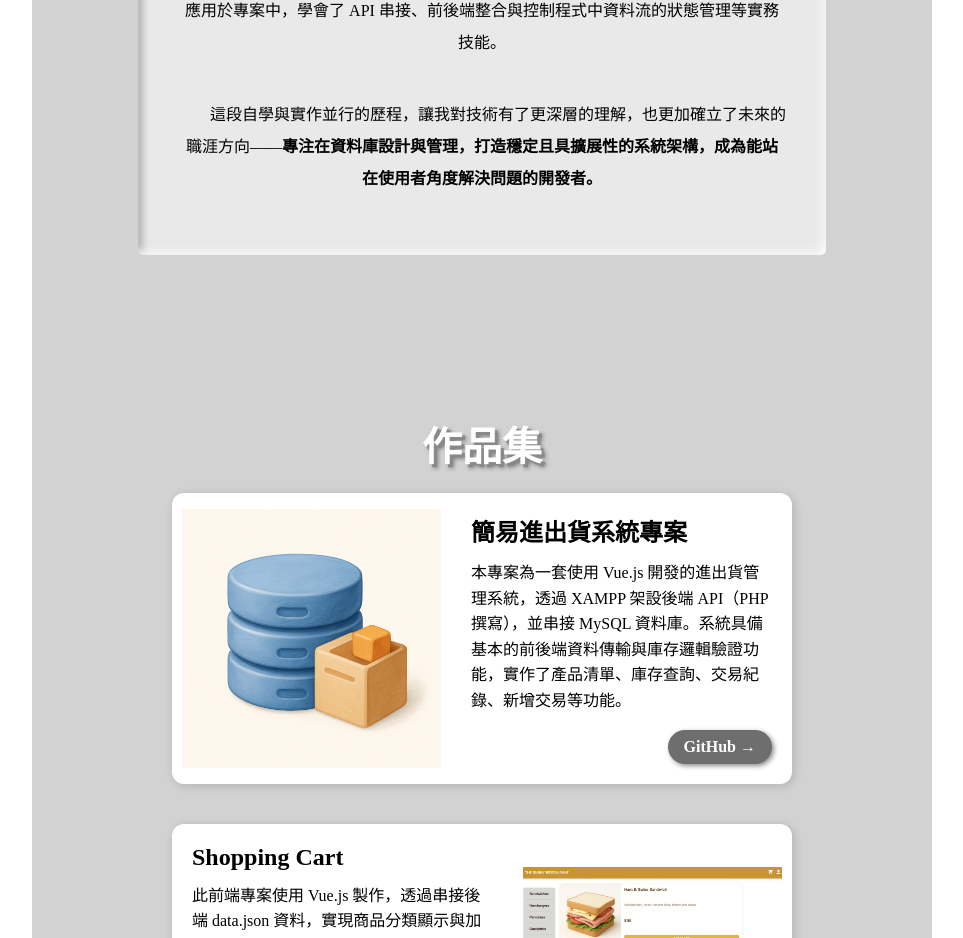
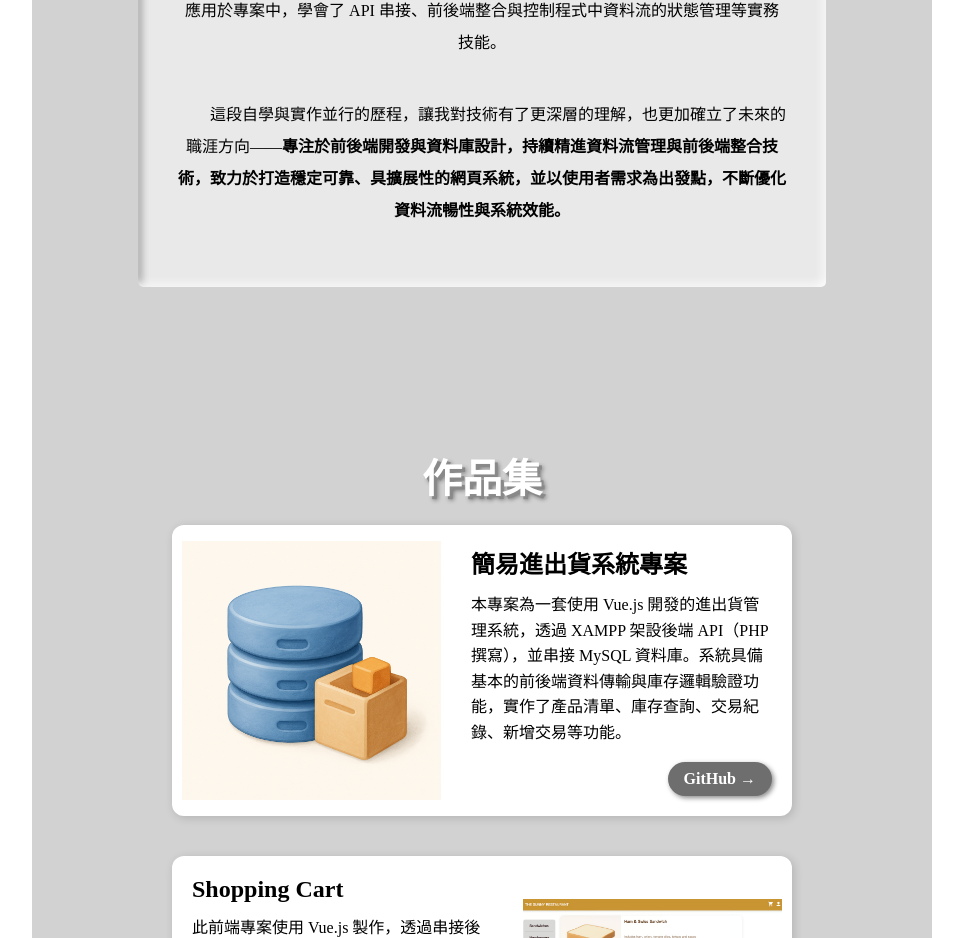
Before and after one commit to GRACE0211/my-portfolio, a Vue app: page / in a window 1280 px wide. Shown: the part 2559-3497 px from the top of the page, without its empty margins (158-1121 px from the left). Built offline with nearby package versions, Linux system fonts and the light colour scheme.

Commit message:
fix: story-div

```diff
--- a/src/views/HomePage.vue
+++ b/src/views/HomePage.vue
@@ -142,7 +142,7 @@
         原本對程式一知半解的我，從自學 HTML、CSS、JavaScript 起步，一路實作到使用 Vue.js 開發互動式前端專案。在這個過程中，我逐漸意識到資料結構與系統設計的重要性，因此進一步補足了計算機概論、資料結構、網路、資料庫等基礎知識，並實際應用於專案中，學會了 API 串接、前後端整合與控制程式中資料流的狀態管理等實務技能。
 </div>
 <div>
-        這段自學與實作並行的歷程，讓我對技術有了更深層的理解，也更加確立了未來的職涯方向——<strong>專注在資料庫設計與管理，打造穩定且具擴展性的系統架構，成為能站在使用者角度解決問題的開發者。</strong>
+        這段自學與實作並行的歷程，讓我對技術有了更深層的理解，也更加確立了未來的職涯方向——<strong>專注於前後端開發與資料庫設計，持續精進資料流管理與前後端整合技術，致力於打造穩定可靠、具擴展性的網頁系統，並以使用者需求為出發點，不斷優化資料流暢性與系統效能。</strong>
       </div>
       </div>
     </section>
```
